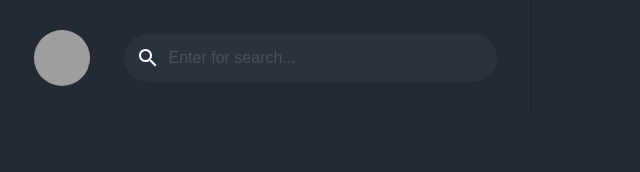
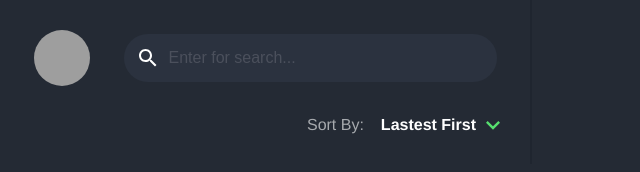
Before and after one commit to joao-lucas-dev/whatsapp-clone, a plain HTML site: page index.html in a window 1280 px wide. Shown: the whole page, without its empty margins (0-640 px from the left). Drawn offline with Linux system fonts and the light colour scheme; grey boxes are pictures that could not be loaded.

Commit message:
feat: sort

```diff
--- a/index.html
+++ b/index.html
@@ -14,7 +14,11 @@
       <input type="text" placeholder="Enter for search...">
     </div>
 
-
+    <div class="sort">
+      <span>Sort By:</span>
+      <strong>Lastest First</strong>
+      <img src="./assets/arrow-down.svg" alt="" width="14">
+    </div>
   </aside>
 </body>
 </html>
--- a/style.css
+++ b/style.css
@@ -47,3 +47,19 @@ aside#contacts div.search input {
 ::-webkit-input-placeholder {
   color: #4B505C;
 }
+
+aside#contacts div.sort {
+  display: flex;
+  justify-content: flex-end;
+  padding: 15px;
+}
+
+aside#contacts div.sort span {
+  margin-right: 17px;
+  color: #A7AAAE;
+}
+
+aside#contacts div.sort strong {
+  color: #fff;
+  margin-right: 10px;
+}
```
Also changed, not shown: assets/arrow-down.svg (added).
